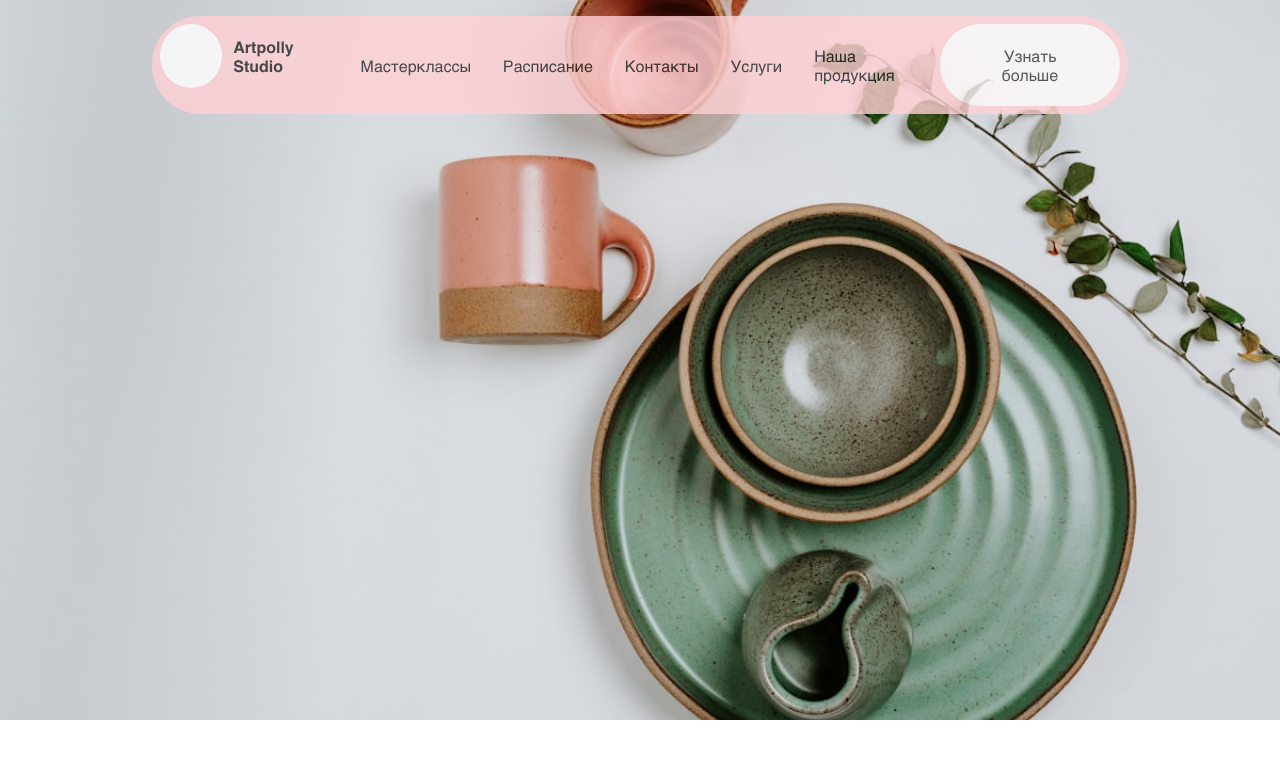
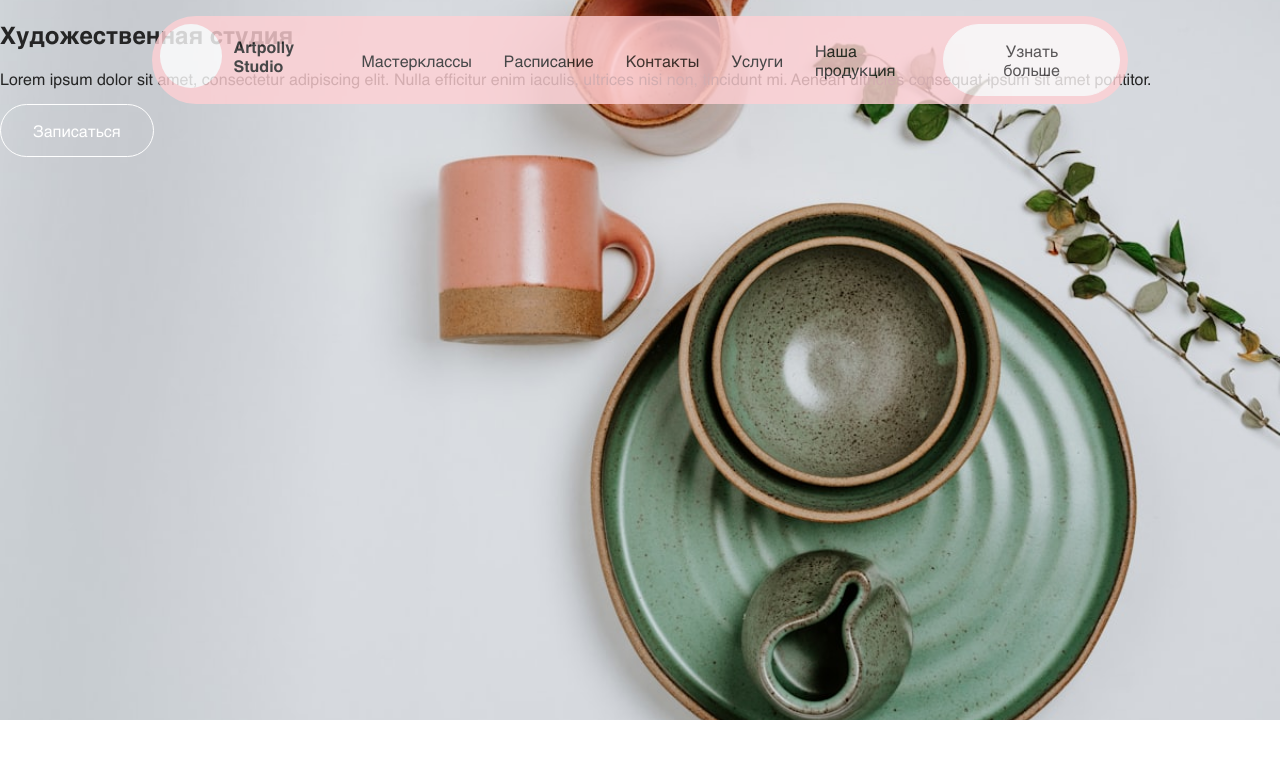
Before and after one commit to locturui/artpolly-vue, a Vue app: page / in a window 1280 px wide. Shown: the top 758 px of the page. Built offline with nearby package versions, Linux system fonts and the light colour scheme.

Commit message:
mainitem

```diff
--- a/src/components/ActionButton.vue
+++ b/src/components/ActionButton.vue
@@ -17,15 +17,17 @@ const props = defineProps<{
   font: inherit;
   cursor: pointer;
   outline: inherit;
-  border: 0.2em solid white;
+  border: 0.07em solid white;
   border-radius: 3em;
-  padding: 1.2em 2em;
+  padding: 1em 2em;
   font-family: Helvetica, sans-serif;
   font-size: 14;
+  color:#ffffff;
 }
 .nav-btn {
   background-color: #ffffff;
   opacity: 90%;
   border-color: none;
+  color:inherit;
 }
 </style>
--- a/src/components/MainItem.vue
+++ b/src/components/MainItem.vue
@@ -1,8 +1,16 @@
 <template>
-  <section></section>
+  <section>
+    <div class="main-text">
+      <h1>Художественная студия</h1>
+      <p>Lorem ipsum dolor sit amet, consectetur adipiscing elit. Nulla efficitur enim iaculis, ultrices nisi non, tincidunt mi. Aenean ultricies consequat ipsum sit amet porttitor. </p>
+      <ActionButton :classes="['btn']">Записаться</ActionButton>
+    </div>
+  </section>
 </template>
 
-<script setup lang="ts"></script>
+<script setup lang="ts">
+import ActionButton from './ActionButton.vue'
+</script>
 
 <style scoped>
 section {
@@ -11,4 +19,7 @@ section {
   background-size: cover;
   background-position: center;
 }
+.main-text {
+
+}
 </style>
```
